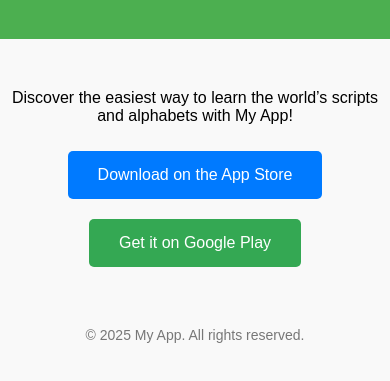
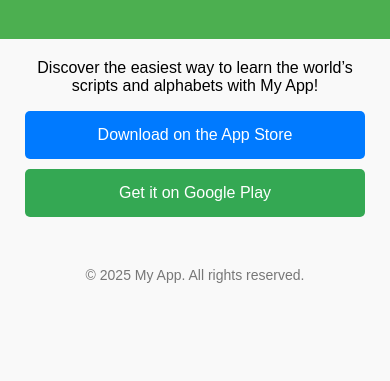
Before and after one commit to SriwanKm/polyscript, a plain HTML site: page index.html in a window 390 px wide. Shown: the part 81-462 px from the top of the page. Drawn offline with Linux system fonts and the light colour scheme.

Commit message:
Update index.html

```diff
--- a/index.html
+++ b/index.html
@@ -40,6 +40,19 @@
             font-size: 14px;
             color: #777;
         }
+
+        /* Media Queries for responsiveness */
+        @media (max-width: 600px) {
+            .container {
+                margin: 20px auto;
+                padding: 0 20px;
+            }
+            .cta-buttons a {
+                display: block;
+                margin: 10px auto;
+                width: 80%;
+            }
+        }
     </style>
 </head>
 <body>
```
